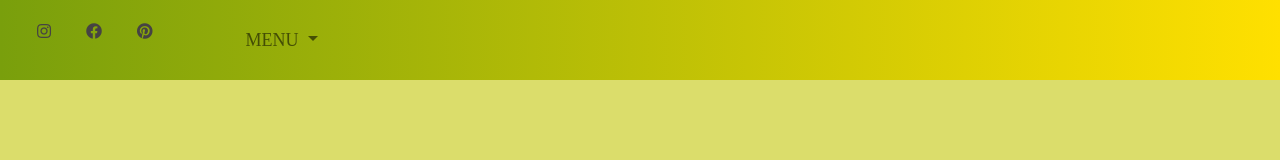
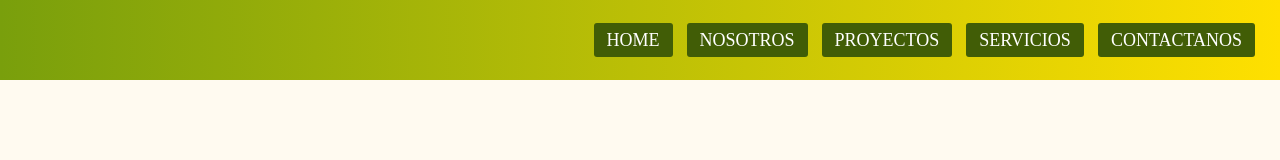
Before and after one commit to yaelcampos/EstudioAbba, a website: page pages/proyectos.html in a window 1280 px wide. Shown: the top 160 px of the page. Drawn offline with nearby package versions, Linux system fonts and the light colour scheme.

Commit message:
Agrego menu resposive

```diff
--- a/pages/proyectos.html
+++ b/pages/proyectos.html
@@ -16,42 +16,21 @@
     <link rel="stylesheet" href="../css/main.css">
     <link href="https://unpkg.com/aos@2.3.1/dist/aos.css" rel="stylesheet">
 <body>
-    <header >
-        <nav class="navegador navbar navbar-expand-lg navbar-light bg-light">
-            <div class="container-fluid">
-              <button class="navbar-toggler" type="button" data-bs-toggle="collapse" data-bs-target="#navbarScroll" aria-controls="navbarScroll" aria-expanded="false" aria-label="Toggle navigation">
-                <span class="navbar-toggler-icon"></span>
-              </button>
-              <div class="collapse navbar-collapse" id="navbarScroll">
-                <ul class="navbar-nav me-auto my-2 my-lg-0 navbar-nav-scroll" style="--bs-scroll-height: 100px;">
-                  <li class="nav-item">
-                    <i  class="icono-redes fab fa-instagram"></i>
-                  </li>
-                  <li class="nav-item">
-                    <i  class="icono-redes fab fa-facebook"></i>
-                  </li>
-                  <li class="nav-item">
-                    <i  class="icono-redes fab fa-pinterest"></i>
-                  </li>
-                  <li class="nav-item dropdown">
-                    <a class="nav-link dropdown-toggle" href="#" id="navbarScrollingDropdown" style="margin-left:70px" role="button" data-bs-toggle="dropdown" aria-expanded="false">
-                    Menu
-                    </a>
-                    <ul class="dropdown-menu" aria-labelledby="navbarScrollingDropdown">
-                      <li><a class="dropdown-item" href="../index.html">Index</a></li>
-                      <li><a class="dropdown-item"  href="../pages/acerca_De.html">Nosotros</a></li>
-                      <li><a class="dropdown-item"  href="../pages/proyectos.html">Proyectos</a></li>
-                      <li><a class="dropdown-item"  href="../pages/servicios.html">Servicios</a></li>
-                      <li><a class="dropdown-item"  href="../pages/contactos.html">Contactanos</a></li>
-                      <li><hr class="dropdown-divider"></li>
-
-                    </ul>
-                  </li>
-                </ul>
-              </div>
-            </div>
-        </nav>
-    </header>
+  <header>
+    <nav class="fixed-top">
+      <input type="checkbox" id="check">
+      <label for="check" class="checkbtn">
+        <i class="fas fa-align-justify"></i>
+      </label>
+        <ul>
+          <li><a class="active" href="index.html">Home</a></li>
+          <li><a class="active" href="pages/acerca_De.html">Nosotros</a></li>
+          <li><a class="active" href="pages/proyectos.html">Proyectos</a></li>
+          <li><a class="active" href="pages/servicios.html">Servicios</a></li>
+          <li><a class="active" href="pages/contactos.html">Contactanos</a></li>
+        </ul>
+    </nav>
+  </header>
 
 
     <div class="espacio_vacio_acerca">
```
Also changed, not shown: pages/acerca_De.html (+12 -33 lines), pages/servicios.html (+14 -35 lines), 1 other file.
